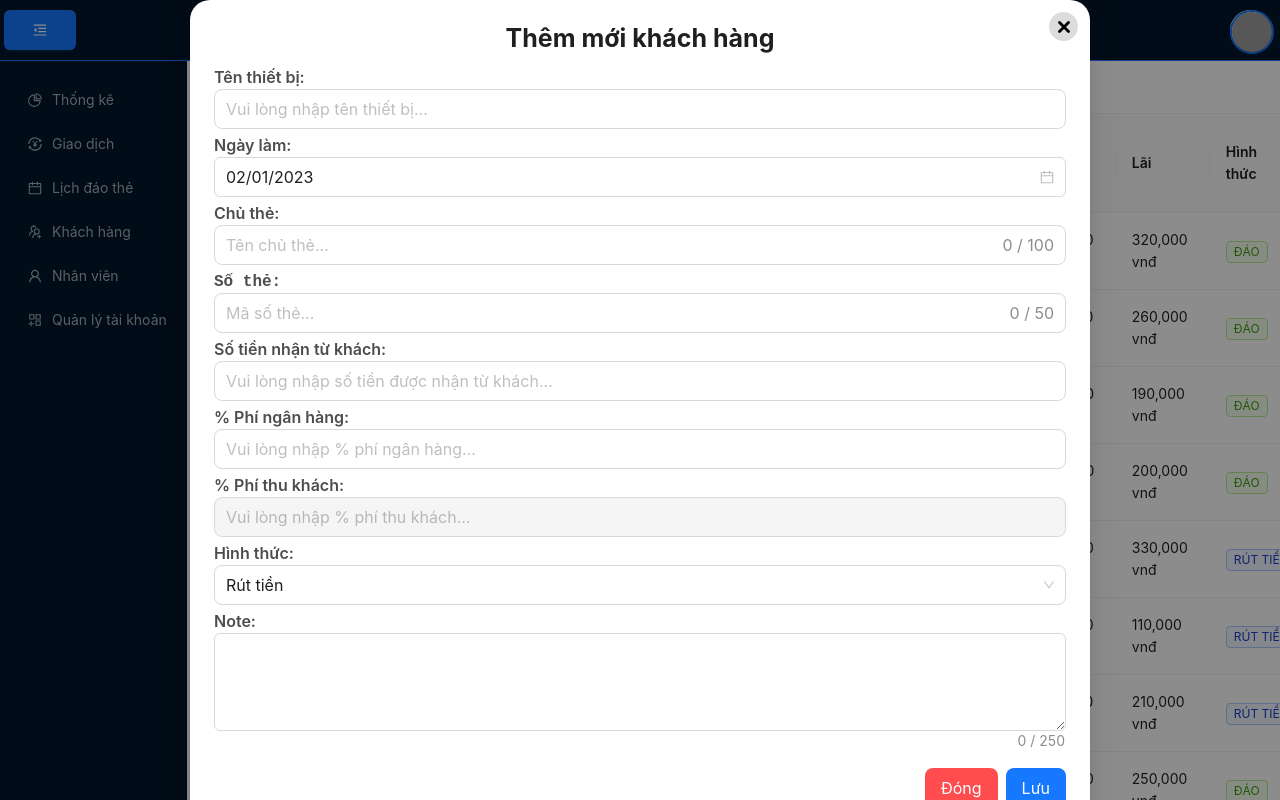
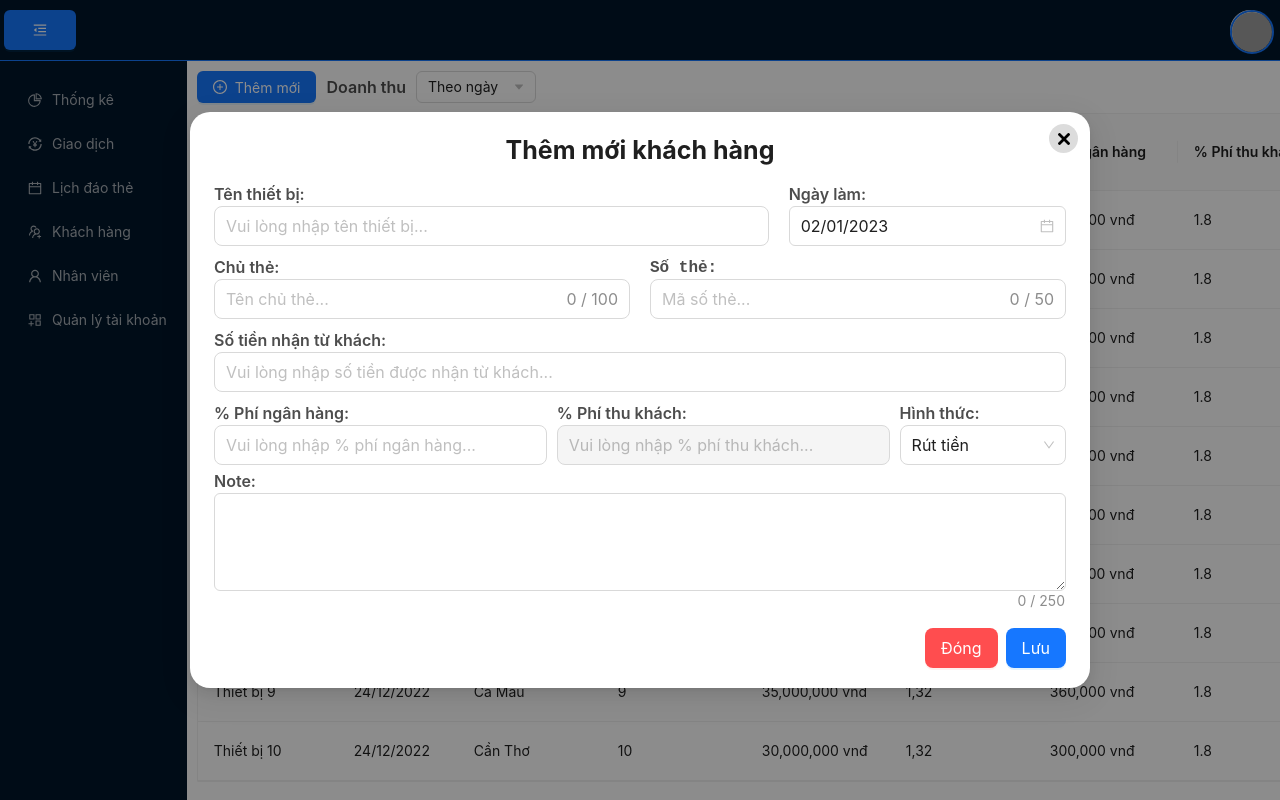
Before and after one commit to hongdang99/admin-system, a React (Create React App) app: page /transactions in a window 1280 px wide. Both pictures are taken after a click on the button "Thêm mới". Shown: the top 800 px of the page. Built offline with nearby package versions, Linux system fonts and the light colour scheme; grey boxes are pictures that could not be loaded.

Commit message:
QuanDX: Code Update thiết kế modal ADD.

```diff
--- a/src/components/Main/Contents/Styles/index.module.scss
+++ b/src/components/Main/Contents/Styles/index.module.scss
@@ -4,7 +4,7 @@
 
     .menuLeft {
         height: 100%;
-        min-height: 100vh;
+        min-height: 93.9vh;
         padding-top: 15px;
         padding-bottom: 15px;
     }
--- a/src/components/Screen/Statistical/ModalAddNew/AutoCompleteCustom/index.jsx
+++ b/src/components/Screen/Statistical/ModalAddNew/AutoCompleteCustom/index.jsx
@@ -85,6 +85,7 @@ function AutoCompleteCustom(props) {
 	        <AutoComplete
 		        allowClear
 		        size="large"
+		        style={{...style}}
 		        onChange={onChange}
 		        options={optionsData}
 		        disabled={checkDisabled}
@@ -93,7 +94,6 @@ function AutoCompleteCustom(props) {
 		        filterOption={onFilterOption}
 		        onFocus={onfocusAutoComplete}
 		        status={checkError && 'error'}
-		        style={{...style, width: '100%'}}
 	        />
 	        {checkError && <span className={styles.textError}>{checkError}</span>}
         </div>
--- a/src/components/Screen/Statistical/ModalAddNew/ModalAddNew.jsx
+++ b/src/components/Screen/Statistical/ModalAddNew/ModalAddNew.jsx
@@ -16,6 +16,7 @@ import React from 'react';
 import "dayjs/locale/vi";
 import axios from "axios";
 import PropTypes from 'prop-types';
+import classNames from "classnames";
 import { Modal, message, Button } from 'antd';
 import { WarningOutlined } from '@ant-design/icons';
 
@@ -66,19 +67,16 @@ function ModalAddNew(props) {
 		setData({
 			...data,
 			[typeName.accountName]: '', // Chủ thẻ
-			// [typeName.cardNumber]: '', // Số thẻ
-			// [typeName.money]: 0, // Số tiền
-			// [typeName.extends]: '', // Note
 		});
 	};
 
 	const onCancelModal = () => {
+		resetValue();
 		onCloseModal();
-		resetValue();
 	};
 
 	const onSuccess = () => {
-		resetValue();
+		onCancelModal();
 		message.success('Thêm mới khách hàng thành công',5 );
 	};
 
@@ -121,8 +119,6 @@ function ModalAddNew(props) {
 	};
 
 	const onOkModal = () => {
-		// console.log('data: ========AAA========>', data); // Log QuanDX fix bug
-
 		const { devicePost, accountName, workTimestamp, cardNumber, money, percentBank, percentCustomer, type } = data;
 		if (devicePost && workTimestamp && accountName && cardNumber && money && percentBank && percentCustomer && type && data.extends) {
 			onCallApi();
@@ -145,13 +141,12 @@ function ModalAddNew(props) {
 		}
 	};
 
-	// console.log('data: ================>', data); // Log QuanDX fix bug
-
 	return(
 		<Modal
 			centered
 			width={900}
 			open={isModal}
+			destroyOnClose
 			onOk={onOkModal}
 			onCancel={onCancelModal}
 			title="Thêm mới khách hàng"
@@ -172,17 +167,19 @@ function ModalAddNew(props) {
 					size='large'
 					type="primary"
 					onClick={onOkModal}
-					disabled={isDisabled}
+					disabled={isDisabled || confirmLoading}
 					loading={confirmLoading}
 				>
 					Lưu
 				</Button>,
 			]}
 		>
-			<div className={styles.wrapContent}>
+			<div className={styles.wrap}>
+				<div className={classNames(styles.wrapContent, styles._flex2, styles.contentLeft)}>
 					<span className={styles.titleText}>Tên thiết bị:</span>
 					<AutoCompleteCustom
 						isText
+						style={{ width: '100%' }}
 						setDisabled={setDisabled}
 						onChangeInput={onChangeInput}
 						typeName={typeName.devicePost}
@@ -190,14 +187,17 @@ function ModalAddNew(props) {
 						placeholder="Vui lòng nhập tên thiết bị..."
 					/>
 				</div>
-			<div className={styles.wrapContent}>
+				<div className={classNames(styles.wrapContent, styles._flex1, styles.contentRight)}>
 					<span className={styles.titleText}>Ngày làm:</span>
 					<DatePickerComponent
 						style={{width: '100%'}}
 						onDatePicker={onDatePicker}
 					/>
 				</div>
-			<div className={styles.wrapContent}>
+			</div>
+
+			<div className={styles.wrap}>
+				<div className={classNames(styles.wrapContent, styles._flex1, styles.contentLeft)}>
 					<span className={styles.titleText}>Chủ thẻ:</span>
 					<InputComponentAccountName
 						data={data}
@@ -208,7 +208,8 @@ function ModalAddNew(props) {
 						onChangeInput={onChangeInput}
 					/>
 				</div>
-			<div className={styles.wrapContent}>
+
+				<div className={classNames(styles.wrapContent, styles._flex1, styles.contentRight)}>
 					<samp className={styles.titleText}>Số thẻ:</samp>
 					<InputComponent
 						data={data}
@@ -219,6 +220,8 @@ function ModalAddNew(props) {
 						typeName={typeName.cardNumber}
 					/>
 				</div>
+			</div>
+
 			<div className={styles.wrapContent}>
 				<span className={styles.titleText}>Số tiền nhận từ khách:</span>
 				<InputNumberComponent
@@ -228,10 +231,13 @@ function ModalAddNew(props) {
 					placeholder="Vui lòng nhập số tiền được nhận từ khách..."
 				/>
 			</div>
-			<div className={styles.wrapContent}>
+
+			<div className={styles.wrap}>
+				<div className={classNames(styles.wrapContent, styles._flex2, styles.contentLeft)}>
 					<span className={styles.titleText}>% Phí ngân hàng: </span>
 					<AutoCompleteCustom
 						data={data}
+						style={{ width: '100%' }}
 						setDisabled={setDisabled}
 						onChangeInput={onChangeInput}
 						typeName={typeName.percentBank}
@@ -239,10 +245,11 @@ function ModalAddNew(props) {
 						placeholder="Vui lòng nhập % phí ngân hàng..."
 					/>
 				</div>
-			<div className={styles.wrapContent}>
+				<div className={classNames(styles.wrapContent, styles._flex2)}>
 					<span className={styles.titleText}>% Phí thu khách:</span>
 					<AutoCompleteCustom
 						data={data}
+						style={{ width: '100%' }}
 						setDisabled={setDisabled}
 						onChangeInput={onChangeInput}
 						optionsData={optionsPercentBank}
@@ -250,13 +257,14 @@ function ModalAddNew(props) {
 						placeholder="Vui lòng nhập % phí thu khách..."
 					/>
 				</div>
-			<div className={styles.wrapContent}>
+				<div className={classNames(styles.wrapContent, styles._flex1, styles.contentRight)}>
 					<span className={styles.titleText}>Hình thức:</span>
 					<SelectComponent
 						onSelect={onChangeTag}
 						data={provinceDataType}
 						style={{ width: '100%' }}
 					/>
+				</div>
 			</div>
 			<div>
 				<span className={styles.titleText}>Note:</span>
--- a/src/components/Screen/Statistical/ModalAddNew/Styles/index.module.scss
+++ b/src/components/Screen/Statistical/ModalAddNew/Styles/index.module.scss
@@ -29,6 +29,11 @@
             font-size: 20px;
         }
     }
+    .wrap {
+        flex: 1;
+        display: flex;
+        flex-direction: row;
+    }
     .wrapContent {
         margin: 5px 0;
     }
@@ -39,4 +44,16 @@
         line-height: 22px;
         font-weight: 600;
     }
+    .contentLeft {
+        margin-right: 10px;
+    }
+    .contentRight {
+        margin-left: 10px;
+    }
+    ._flex1 {
+        flex: 1;
+    }
+    ._flex2 {
+        flex: 2;
+    }
 }
--- a/src/components/Screen/Statistical/Shared/InputComponent.jsx
+++ b/src/components/Screen/Statistical/Shared/InputComponent.jsx
@@ -24,7 +24,6 @@ import styles from "./Styles/index.module.scss";
 
 function InputComponent(props) {
 	const {
-		data,
 		typeName,
 		maxLength,
 		placeholder,
@@ -42,7 +41,6 @@ function InputComponent(props) {
 
 	const onChange = (e) => {
 		const { value } = e.target;
-		refValueInput.current = value;
 		const countValueNew = value.length;
 		if (countValueNew === maxLength) {
 			setDisabled && setDisabled(true);
@@ -54,7 +52,7 @@ function InputComponent(props) {
 	};
 
 	const onBlurInput = () => {
-		const valueNew = refValueInput.current;
+		const valueNew = refValueInput.current.input.value;
 		if (!valueNew) {
 			setDisabled && setDisabled(true);
 			setCheckError('Dữ liệu không được để trống, vui lòng nhập.')
@@ -71,6 +69,7 @@ function InputComponent(props) {
 		    <Input
 			    showCount
 			    size="large"
+			    ref={refValueInput}
 			    onChange={onChange}
 			    onBlur={onBlurInput}
 			    maxLength={maxLength}
--- a/src/components/Screen/Statistical/Styles/index.module.scss
+++ b/src/components/Screen/Statistical/Styles/index.module.scss
@@ -12,8 +12,32 @@
         .contentRight {}
     }
     :global {
+        .ant-table-content {
+            border-top-right-radius: 8px;
+        }
         .ant-table-container {
             border: 1px solid #f0f0f0;
+            border-top-right-radius: 8px;
+        }
+
+        .ant-table-content::-webkit-scrollbar-track
+        {
+            -webkit-box-shadow: inset 0 0 6px rgba(0,0,0,0.3);
+            border-radius: 10px;
+            background-color: #F5F5F5;
+        }
+
+        .ant-table-content::-webkit-scrollbar
+        {
+            height: 8px;
+            background-color: #F5F5F5;
+        }
+
+        .ant-table-content::-webkit-scrollbar-thumb
+        {
+            border-radius: 10px;
+           	background-color: #888888;
+            -webkit-box-shadow: inset 0 0 6px rgba(0,0,0,.3);
         }
     }
 }
--- a/src/components/Screen/Statistical/index.jsx
+++ b/src/components/Screen/Statistical/index.jsx
@@ -292,7 +292,7 @@ function Statistical() {
 		    </div>
 		    <Table
 			    columns={columns}
-			    scroll={{ x: 1300 }}
+			    scroll={{ x: 1800 }}
 			    dataSource={listDataInvoice}
 			    pagination={{
 				    onChange: cancel,
```
Lines whose indentation alone changed are shown as unchanged.
